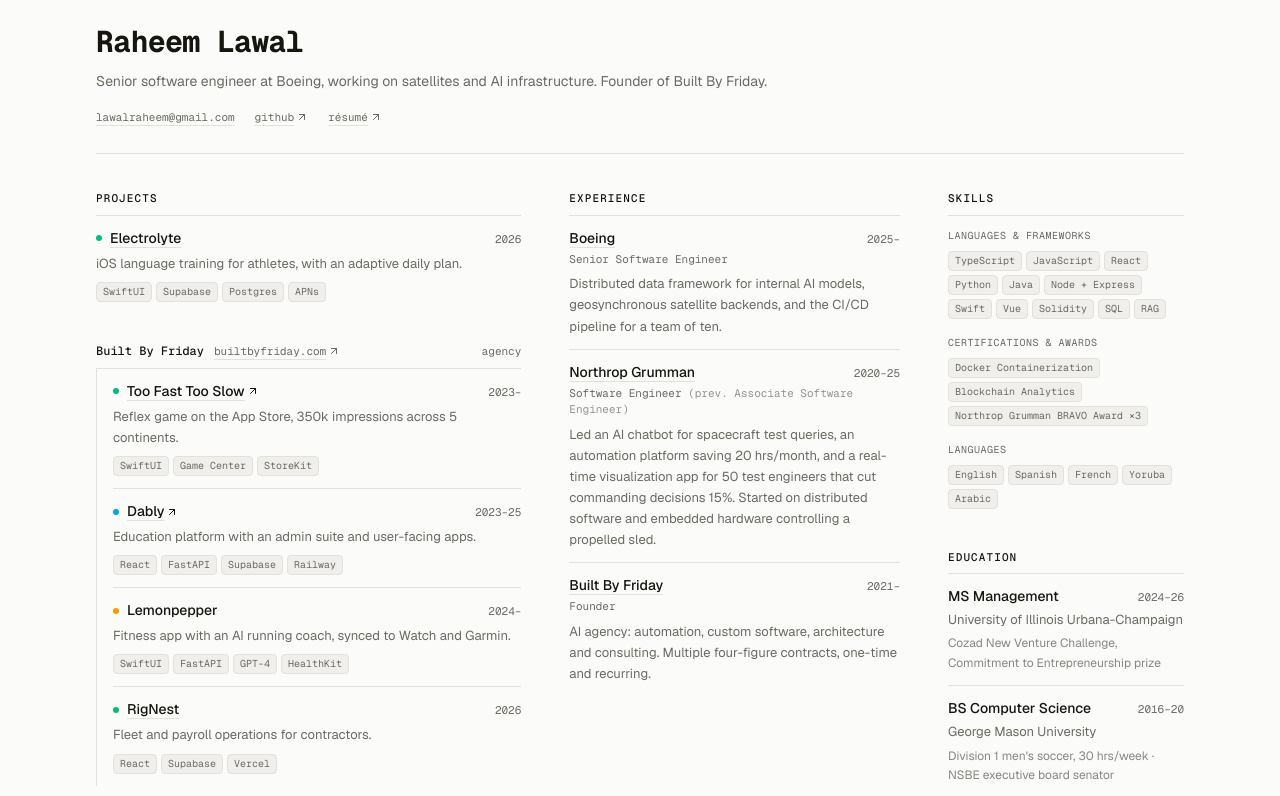
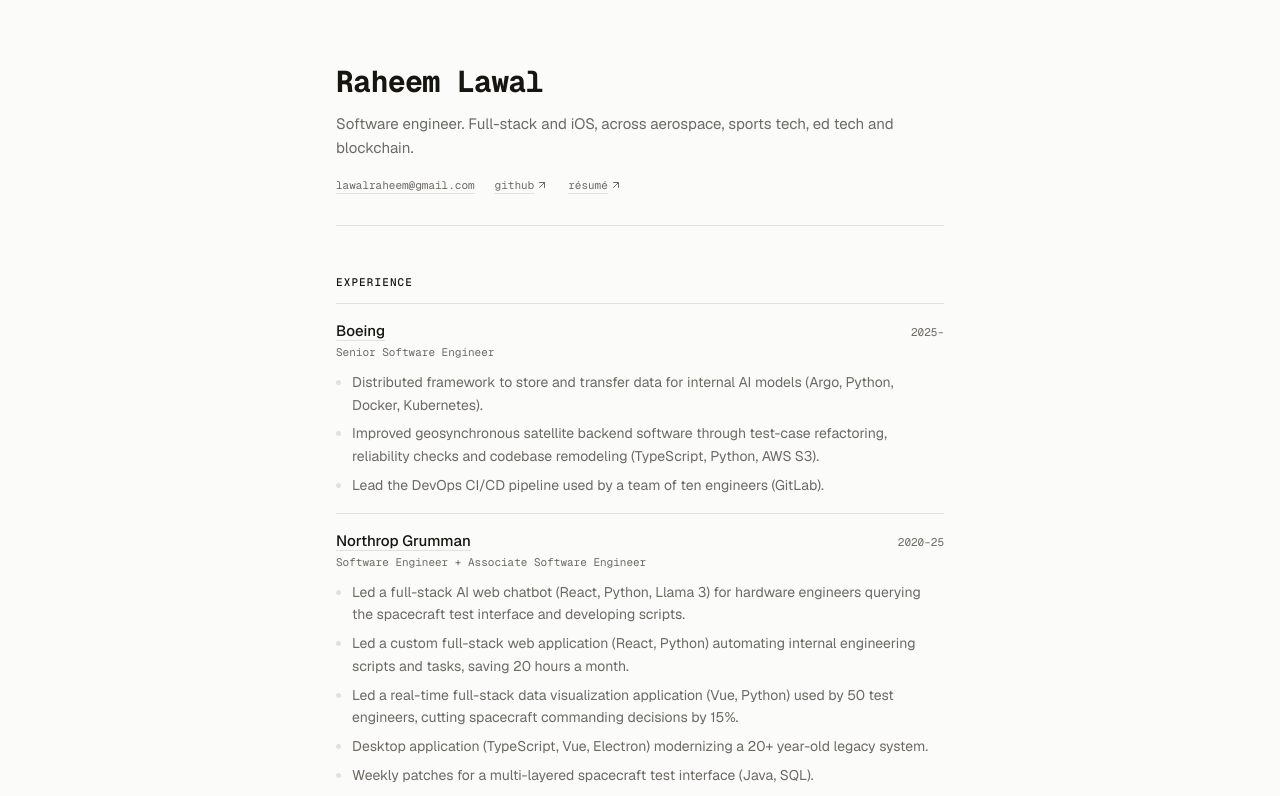
Before and after one commit to raheemlawal/raheemcantcode, a Next.js app: page / in a window 1280 px wide. Shown: the top 796 px of the page. Built offline with nearby package versions, Linux system fonts and the light colour scheme.

Commit message:
one vertical column, split experience/ventures/projects, full resume bullets, heemtoken back

```diff
--- a/app/layout.tsx
+++ b/app/layout.tsx
@@ -41,7 +41,7 @@ export default function RootLayout({
       <body
         className={`${geistSans.variable} ${geistMono.variable} min-h-dvh antialiased`}
       >
-        <div className="mx-auto flex min-h-dvh max-w-6xl flex-col px-6 py-6 sm:px-8">
+        <div className="mx-auto flex min-h-dvh max-w-2xl flex-col px-6 py-12 sm:px-8 sm:py-16">
           <main className="flex-1">{children}</main>
           <footer className="mt-6 flex flex-wrap items-center gap-x-6 gap-y-2 border-t border-border pt-4 font-mono text-[11px] text-muted-foreground">
             <span>
--- a/app/page.tsx
+++ b/app/page.tsx
@@ -1,36 +1,52 @@
 import Link from "next/link";
 import { ArrowUpRight } from "lucide-react";
 import { StackTags, StatusDot, Tag } from "@/components/tag";
-import { agencyProjects, soloProjects, type Project } from "@/lib/projects";
+import { sideProjects, ventures, type Project } from "@/lib/projects";
 import { education, experience, skills } from "@/lib/resume";
 import { site } from "@/lib/site";
 
 /**
- * The index carries three things at once: projects, employment, and the résumé
- * facts. The job is making it obvious which is which at a glance.
+ * One column, read top to bottom. An earlier version put projects, employment
+ * and the résumé facts in three side-by-side columns; it fit more on a screen
+ * and was harder to read, because nothing told you where to start or what
+ * followed what. Reading order is now the same as source order.
  *
- * Hierarchy is doing that work, in three steps and no more. A section heading
- * sits in foreground against a rule; an entry title is 14px foreground; every
- * piece of supporting detail is muted and smaller. Nesting (Built By Friday and
- * its projects) is shown by indentation off a left rule rather than a fourth
- * type size, because a fourth size stops reading as a level and starts reading
- * as noise.
+ * Three sections carry the work, and the distinction between them is the point:
+ * Experience is employment, Ventures are the businesses, Projects are
+ * everything else. Built By Friday is a venture and appears exactly once, so
+ * the projects it produced are listed on their own terms rather than nested
+ * under a repeat of its name.
  *
- * It no longer tries to fit one laptop screen without scrolling. That
- * constraint is what pushed everything to 11px and made the page hard to
- * follow, which was the actual complaint.
- *
- * Below `lg` the three columns stack and it reads as one list.
+ * The container in app/layout.tsx caps every page at a reading measure; long
+ * lines were the other half of why the old layout was hard to follow.
  */
 
-function Heading({ id, children }: { id: string; children: React.ReactNode }) {
+function Section({
+  id,
+  title,
+  note,
+  children,
+}: {
+  id: string;
+  title: string;
+  note?: string;
+  children: React.ReactNode;
+}) {
   return (
+    <section aria-labelledby={id} className="mt-12 first:mt-0">
       <h2
         id={id}
-      className="border-b border-border pb-2 font-mono text-[11px] font-medium uppercase tracking-widest text-foreground"
+        className="font-mono text-[11px] font-medium uppercase tracking-widest text-foreground"
       >
-      {children}
+        {title}
       </h2>
+      {note && (
+        <p className="mt-1.5 text-[13px] leading-relaxed text-muted-foreground">
+          {note}
+        </p>
+      )}
+      <div className="mt-3 border-t border-border">{children}</div>
+    </section>
   );
 }
 
@@ -68,26 +84,22 @@ function ProjectTitle({ project }: { project: Project }) {
   return <span>{project.name}</span>;
 }
 
-/**
- * Years are pushed right so they line up into a scannable column, the same way
- * the Experience and Education lists align their periods.
- */
 function ProjectRow({ project }: { project: Project }) {
   return (
-    <li className="group relative border-b border-border py-3 last:border-b-0">
+    <li className="group relative border-b border-border py-4">
       <div className="flex items-baseline gap-2">
         <StatusDot status={project.status} className="self-center" />
-        <h3 className="text-[14px] font-medium">
+        <h3 className="text-[15px] font-medium">
           <ProjectTitle project={project} />
         </h3>
         <span className="ml-auto shrink-0 font-mono text-[11px] tabular-nums text-muted-foreground">
           {project.year}
         </span>
       </div>
-      <p className="mt-1 text-[13px] leading-relaxed text-muted-foreground">
+      <p className="mt-1.5 max-w-prose text-[14px] leading-relaxed text-muted-foreground">
         {project.oneLiner}
       </p>
-      <div className="mt-2">
+      <div className="mt-2.5">
         <StackTags stack={project.stack} />
       </div>
     </li>
@@ -97,11 +109,11 @@ function ProjectRow({ project }: { project: Project }) {
 export default function Home() {
   return (
     <div>
-      <header className="border-b border-border pb-7">
+      <header className="border-b border-border pb-8">
         <h1 className="font-mono text-2xl font-bold tracking-tight sm:text-3xl">
           {site.name}
         </h1>
-        <p className="mt-2.5 max-w-2xl text-[14px] leading-relaxed text-muted-foreground">
+        <p className="mt-3 text-[15px] leading-relaxed text-muted-foreground">
           {site.description}
         </p>
         <div className="mt-4 flex flex-wrap gap-x-5 gap-y-1.5 font-mono text-[11px]">
@@ -126,55 +138,15 @@ export default function Home() {
         </div>
       </header>
 
-      <div className="mt-9 grid gap-x-12 gap-y-12 lg:grid-cols-12">
-        <section aria-labelledby="projects" className="lg:col-span-5">
-          <Heading id="projects">Projects</Heading>
-
-          <ul>
-            {soloProjects.map((project) => (
-              <ProjectRow key={project.slug} project={project} />
-            ))}
-          </ul>
-
-          {/* Built By Friday is an entry in this list that happens to contain
-              other entries, so it is indented under its own label rather than
-              promoted to a second section. */}
-          <div className="mt-7">
-            <div className="flex items-baseline gap-2.5 border-b border-border pb-2">
-              <h3 className="font-mono text-[12px] font-medium">
-                Built By Friday
-              </h3>
-              <a
-                href="https://builtbyfriday.com"
-                target="_blank"
-                rel="noreferrer"
-                className="inline-flex items-center gap-0.5 font-mono text-[11px] text-muted-foreground underline decoration-border underline-offset-4 transition-colors hover:text-foreground hover:decoration-current"
-              >
-                builtbyfriday.com
-                <ArrowUpRight className="size-3" aria-hidden />
-              </a>
-              <span className="ml-auto shrink-0 font-mono text-[11px] text-muted-foreground">
-                agency
-              </span>
-            </div>
-            <ul className="border-l border-border pl-4">
-              {agencyProjects.map((project) => (
-                <ProjectRow key={project.slug} project={project} />
-              ))}
-            </ul>
-          </div>
-        </section>
-
-        <section aria-labelledby="experience" className="lg:col-span-4">
-          <Heading id="experience">Experience</Heading>
+      <Section id="experience" title="Experience">
         <ul>
           {experience.map((role) => (
             <li
               key={`${role.company}-${role.title}`}
-                className="border-b border-border py-3 last:border-b-0"
+              className="border-b border-border py-4"
             >
               <div className="flex items-baseline justify-between gap-3">
-                  <h3 className="text-[14px] font-medium">
+                <h3 className="text-[15px] font-medium">
                   {role.href ? (
                     <a
                       href={role.href}
@@ -194,25 +166,39 @@ export default function Home() {
               </div>
               <p className="mt-0.5 font-mono text-[11px] text-muted-foreground">
                 {role.title}
-                  {role.priorTitle && (
-                    <span className="text-muted-foreground/70">
-                      {" "}
-                      (prev. {role.priorTitle})
-                    </span>
-                  )}
               </p>
-                <p className="mt-1.5 text-[13px] leading-relaxed text-muted-foreground">
-                  {role.summary}
-                </p>
+              <ul className="mt-2.5 list-disc space-y-1.5 pl-4 text-[14px] leading-relaxed text-muted-foreground marker:text-border">
+                {role.bullets.map((bullet) => (
+                  <li key={bullet}>{bullet}</li>
+                ))}
+              </ul>
             </li>
           ))}
         </ul>
-        </section>
+      </Section>
 
-        <div className="flex flex-col gap-10 lg:col-span-3">
-          <section aria-labelledby="skills">
-            <Heading id="skills">Skills</Heading>
-            <dl className="flex flex-col gap-4 pt-3">
+      <Section id="ventures" title="Ventures">
+        <ul>
+          {ventures.map((project) => (
+            <ProjectRow key={project.slug} project={project} />
+          ))}
+        </ul>
+      </Section>
+
+      <Section
+        id="projects"
+        title="Projects"
+        note="Mostly built under Built By Friday. Some are products, some are experiments."
+      >
+        <ul>
+          {sideProjects.map((project) => (
+            <ProjectRow key={project.slug} project={project} />
+          ))}
+        </ul>
+      </Section>
+
+      <Section id="skills" title="Skills">
+        <dl className="flex flex-col gap-4 pt-4">
           {skills.map((group) => (
             <div key={group.label}>
               <dt className="font-mono text-[10px] uppercase tracking-wider text-muted-foreground">
@@ -226,36 +212,30 @@ export default function Home() {
             </div>
           ))}
         </dl>
-          </section>
+      </Section>
 
-          <section aria-labelledby="education">
-            <Heading id="education">Education</Heading>
+      <Section id="education" title="Education">
         <ul>
           {education.map((school) => (
-                <li
-                  key={school.name}
-                  className="border-b border-border py-3 last:border-b-0"
-                >
+            <li key={school.name} className="border-b border-border py-4">
               <div className="flex items-baseline justify-between gap-3">
-                    <h3 className="text-[14px] font-medium">{school.degree}</h3>
+                <h3 className="text-[15px] font-medium">{school.degree}</h3>
                 <span className="shrink-0 font-mono text-[11px] tabular-nums text-muted-foreground">
                   {school.period}
                 </span>
               </div>
-                  <p className="mt-0.5 text-[13px] leading-relaxed text-muted-foreground">
+              <p className="mt-0.5 text-[14px] leading-relaxed text-muted-foreground">
                 {school.name}
               </p>
               {school.note && (
-                    <p className="mt-1 text-[12px] leading-relaxed text-muted-foreground/80">
+                <p className="mt-1 text-[13px] leading-relaxed text-muted-foreground/80">
                   {school.note}
                 </p>
               )}
             </li>
           ))}
         </ul>
-          </section>
-        </div>
-      </div>
+      </Section>
     </div>
   );
 }
--- a/lib/projects.ts
+++ b/lib/projects.ts
@@ -9,7 +9,13 @@
  * or the build will fail (loudly, on purpose — better than a dead link).
  */
 
-export type Category = "iOS" | "Web" | "Backend" | "Tool" | "Experiment";
+export type Category =
+  | "iOS"
+  | "Web"
+  | "Backend"
+  | "Tool"
+  | "Experiment"
+  | "Agency";
 
 export type Status = "live" | "in progress" | "shipped" | "archived";
 
@@ -38,11 +44,17 @@ export type Project = {
   caseStudy?: boolean;
   /** Hide from the index without deleting the entry */
   draft?: boolean;
-  /** Shipped under an agency/company rather than solo — groups it on the index */
-  org?: "Built By Friday";
+  /**
+   * "venture" is a business I run; everything else is a project. The index
+   * renders them as two separate sections, which is why Built By Friday
+   * appears exactly once, as a venture, and never as a heading over the
+   * projects it produced.
+   */
+  group?: "venture";
 };
 
 export const projects: Project[] = [
+  // Ventures — the businesses.
   {
     slug: "electrolyte",
     name: "Electrolyte",
@@ -60,10 +72,22 @@ export const projects: Project[] = [
     ],
     closedSource: true,
     caseStudy: true,
+    group: "venture",
+  },
+  {
+    slug: "built-by-friday",
+    name: "Built By Friday",
+    category: "Agency",
+    status: "live",
+    year: "2021–",
+    stack: ["AI", "Automation", "Consulting"],
+    oneLiner:
+      "AI agency: automation, custom software, architecture and consulting.",
+    links: [{ label: "builtbyfriday.com", href: "https://builtbyfriday.com" }],
+    group: "venture",
   },
 
-  // Built By Friday. Order here is the order they render under the agency
-  // heading, so it is deliberate rather than alphabetical.
+  // Projects. Order is deliberate, newest-feeling first, oldest last.
   {
     slug: "too-fast-too-slow",
     name: "Too Fast Too Slow",
@@ -79,7 +103,6 @@ export const projects: Project[] = [
         href: "https://apps.apple.com/us/app/too-fast-too-slow/id6471321976",
       },
     ],
-    org: "Built By Friday",
   },
   {
     slug: "dably",
@@ -90,7 +113,6 @@ export const projects: Project[] = [
     stack: ["React", "FastAPI", "Supabase", "Railway"],
     oneLiner: "Education platform with an admin suite and user-facing apps.",
     links: [{ label: "dably.co", href: "https://dably.co" }],
-    org: "Built By Friday",
   },
   {
     slug: "lemonpepper",
@@ -100,7 +122,6 @@ export const projects: Project[] = [
     year: "2024–",
     stack: ["SwiftUI", "FastAPI", "GPT-4", "HealthKit"],
     oneLiner: "Fitness app with an AI running coach, synced to Watch and Garmin.",
-    org: "Built By Friday",
   },
   {
     slug: "rignest",
@@ -113,7 +134,16 @@ export const projects: Project[] = [
     links: [{ label: "app.rignest.io", href: "https://app.rignest.io" }],
     closedSource: true,
     caseStudy: true,
-    org: "Built By Friday",
+  },
+  {
+    slug: "heemtoken",
+    name: "HeemToken",
+    category: "Experiment",
+    status: "archived",
+    year: "2021–22",
+    stack: ["Solidity", "React", "Truffle", "Netlify"],
+    oneLiner: "BEP-20 token on Binance Chain, with its own information site.",
+    links: [{ label: "heemtoken.com", href: "https://heemtoken.com" }],
   },
 
   // Off the index as of Oct 2026. `draft` keeps the entry and
@@ -137,13 +167,11 @@ export const projects: Project[] = [
 
 export const visibleProjects = projects.filter((p) => !p.draft);
 
-/** Solo work — the main index table */
-export const soloProjects = visibleProjects.filter((p) => !p.org);
+/** The businesses: Electrolyte and Built By Friday */
+export const ventures = visibleProjects.filter((p) => p.group === "venture");
 
-/** Everything shipped under Built By Friday, listed under its own heading */
-export const agencyProjects = visibleProjects.filter(
-  (p) => p.org === "Built By Friday",
-);
+/** Everything else: products, experiments and things built for the fun of it */
+export const sideProjects = visibleProjects.filter((p) => p.group !== "venture");
 
 export function getProject(slug: string): Project | undefined {
   return projects.find((p) => p.slug === slug);
--- a/lib/resume.ts
+++ b/lib/resume.ts
@@ -10,54 +10,48 @@ export type Role = {
   company: string;
   href?: string;
   title: string;
-  /** Earlier title at the same employer, when one tenure covered both. The
-   *  résumé PDF dates the tenure, not each title, so don't invent a split. */
-  priorTitle?: string;
   /** "2025–" for current, "2020–25" for past */
   period: string;
-  /** 3–6 tags, most important first */
-  stack: string[];
-  /** One line. The index shows everything at once, so it has to stay short —
-   *  full detail lives in the résumé PDF. */
-  summary: string;
+  /**
+   * Every line the résumé PDF carries for this role, in the PDF's own order.
+   * The page shows all of them, so this is the thing to keep in sync with
+   * `public/Lawal_Raheem_Resume.pdf` — not a summary of it.
+   */
+  bullets: string[];
 };
 
+/**
+ * Employment only. Built By Friday is a company I run, not a job I hold, so it
+ * lives in `ventures` in lib/projects.ts and is deliberately not repeated here.
+ */
 export const experience: Role[] = [
   {
     company: "Boeing",
     href: "https://boeing.com",
     title: "Senior Software Engineer",
     period: "2025–",
-    stack: ["Python", "Kubernetes", "Docker", "Argo", "TypeScript", "AWS"],
-    summary:
-      "Distributed data framework for internal AI models, geosynchronous satellite backends, and the CI/CD pipeline for a team of ten.",
+    bullets: [
+      "Distributed framework to store and transfer data for internal AI models (Argo, Python, Docker, Kubernetes).",
+      "Improved geosynchronous satellite backend software through test-case refactoring, reliability checks and codebase remodeling (TypeScript, Python, AWS S3).",
+      "Lead the DevOps CI/CD pipeline used by a team of ten engineers (GitLab).",
+    ],
   },
   {
+    // One tenure, two titles. The résumé dates the company block, not each
+    // title, so there is no promotion date to show without inventing one.
     company: "Northrop Grumman",
     href: "https://northropgrumman.com",
-    title: "Software Engineer",
-    priorTitle: "Associate Software Engineer",
+    title: "Software Engineer + Associate Software Engineer",
     period: "2020–25",
-    stack: [
-      "React",
-      "Python",
-      "Vue",
-      "Llama 3",
-      "Electron",
-      "Real-Time OS",
-      "FPGA",
+    bullets: [
+      "Led a full-stack AI web chatbot (React, Python, Llama 3) for hardware engineers querying the spacecraft test interface and developing scripts.",
+      "Led a custom full-stack web application (React, Python) automating internal engineering scripts and tasks, saving 20 hours a month.",
+      "Led a real-time full-stack data visualization application (Vue, Python) used by 50 test engineers, cutting spacecraft commanding decisions by 15%.",
+      "Desktop application (TypeScript, Vue, Electron) modernizing a 20+ year-old legacy system.",
+      "Weekly patches for a multi-layered spacecraft test interface (Java, SQL).",
+      "Distributed system of software (Python, Real-Time OS, FPGA, LabVIEW) and embedded hardware to control, monitor and analyze a propelled sled.",
+      "Custom REST API client (C#) for an internal server tool, improving communication by eight hours.",
     ],
-    summary:
-      "Led an AI chatbot for spacecraft test queries, an automation platform saving 20 hrs/month, and a real-time visualization app for 50 test engineers that cut commanding decisions 15%. Started on distributed software and embedded hardware controlling a propelled sled.",
-  },
-  {
-    company: "Built By Friday",
-    href: "https://builtbyfriday.com",
-    title: "Founder",
-    period: "2021–",
-    stack: ["AI", "Automation", "Consulting"],
-    summary:
-      "AI agency: automation, custom software, architecture and consulting. Multiple four-figure contracts, one-time and recurring.",
   },
 ];
 
--- a/lib/site.ts
+++ b/lib/site.ts
@@ -4,10 +4,10 @@
 export const site = {
   name: "Raheem Lawal",
   url: "https://raheemcantcode.com",
-  role: "Senior Software Engineer",
+  role: "Software Engineer",
   description:
-    "Senior software engineer at Boeing, working on satellites and AI " +
-    "infrastructure. Founder of Built By Friday.",
+    "Software engineer. Full-stack and iOS, across aerospace, sports tech, " +
+    "ed tech and blockchain.",
   email: "lawalraheem@gmail.com",
   socials: [
     { label: "github", href: "https://github.com/raheemlawal" },
```
Lines whose indentation alone changed are shown as unchanged.
